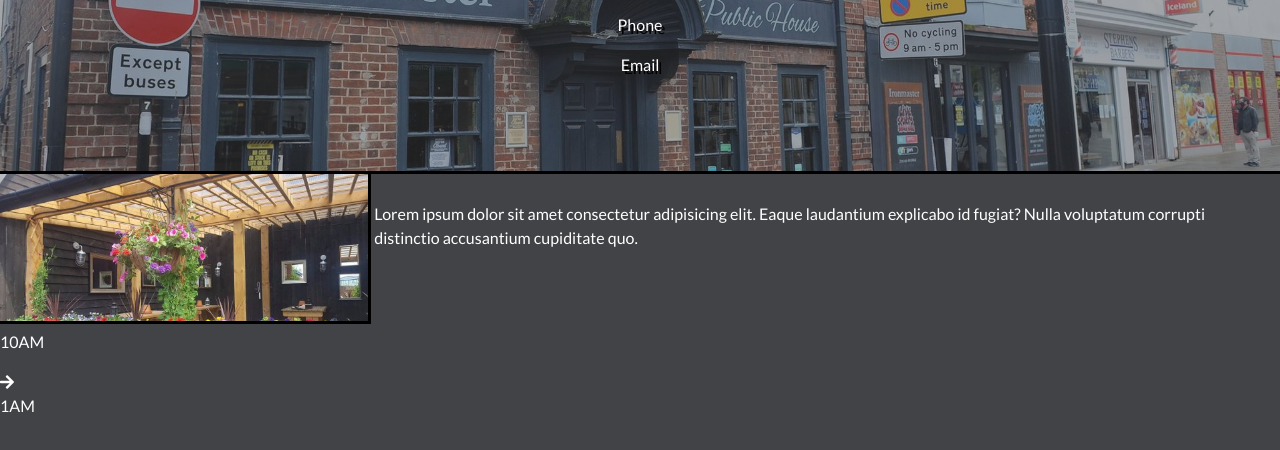
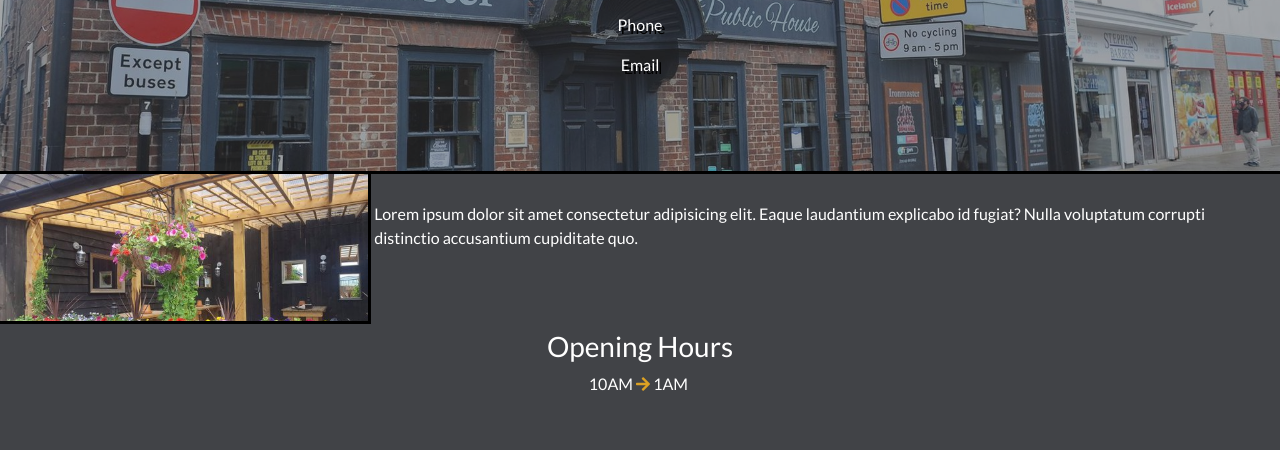
Before and after one commit to DanArmstrong124/tab-basic, a plain HTML site: page index.html in a window 1280 px wide. Shown: the part 256-706 px from the top of the page. Drawn offline with nearby package versions, Linux system fonts and the light colour scheme.

Commit message:
Adding title to opening hours

```diff
--- a/assets/css/style.css
+++ b/assets/css/style.css
@@ -115,8 +115,8 @@ body{
     display: inline-block;
 }
 
-#openinghourstart{}
+#openinghourstart{display: inline;}
 
-#openinghourclose{}
+#openinghourclose{display: inline;}
 
-.pub-hours i{}
+.pub-hours i{color: #DCA123;}
--- a/index.html
+++ b/index.html
@@ -39,7 +39,8 @@
             <div class="pub-image-one"></div>
             <div class="pub-desc">Lorem ipsum dolor sit amet consectetur adipisicing elit. Eaque laudantium explicabo id fugiat? Nulla voluptatum corrupti distinctio accusantium cupiditate quo.</div>
         </div>
-        <div class="pub-hours-image">
+        <div class="pub-hours-image tac">
+            <h3>Opening Hours</h3>
             <div class="pub-hours">
                 <p id="openinghourstart"></p>
                 <i class="fa fa-arrow-right"></i>
```
